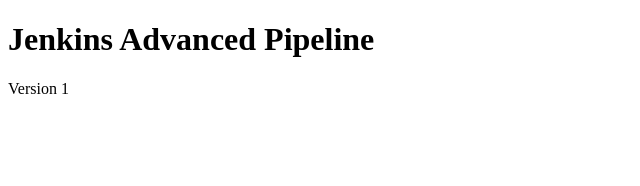
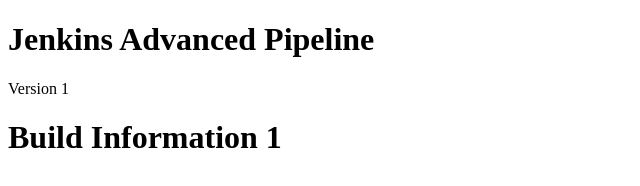
Before and after one commit to vijayalakshmi778/Jenkins-advanced-app11, a plain HTML site: page index.html in a window 1280 px wide. Shown: the whole page, without its empty margins (0-640 px from the left). Drawn offline with Linux system fonts and the light colour scheme.

Commit message:
Jenkinsfile

```diff
--- a/index.html
+++ b/index.html
@@ -6,5 +6,6 @@
 <body>
     <h1>Jenkins Advanced Pipeline</h1>
     <p>Version 1</p>
+    <h1>Build Information 1</h1>
 </body>
 </html>
```
